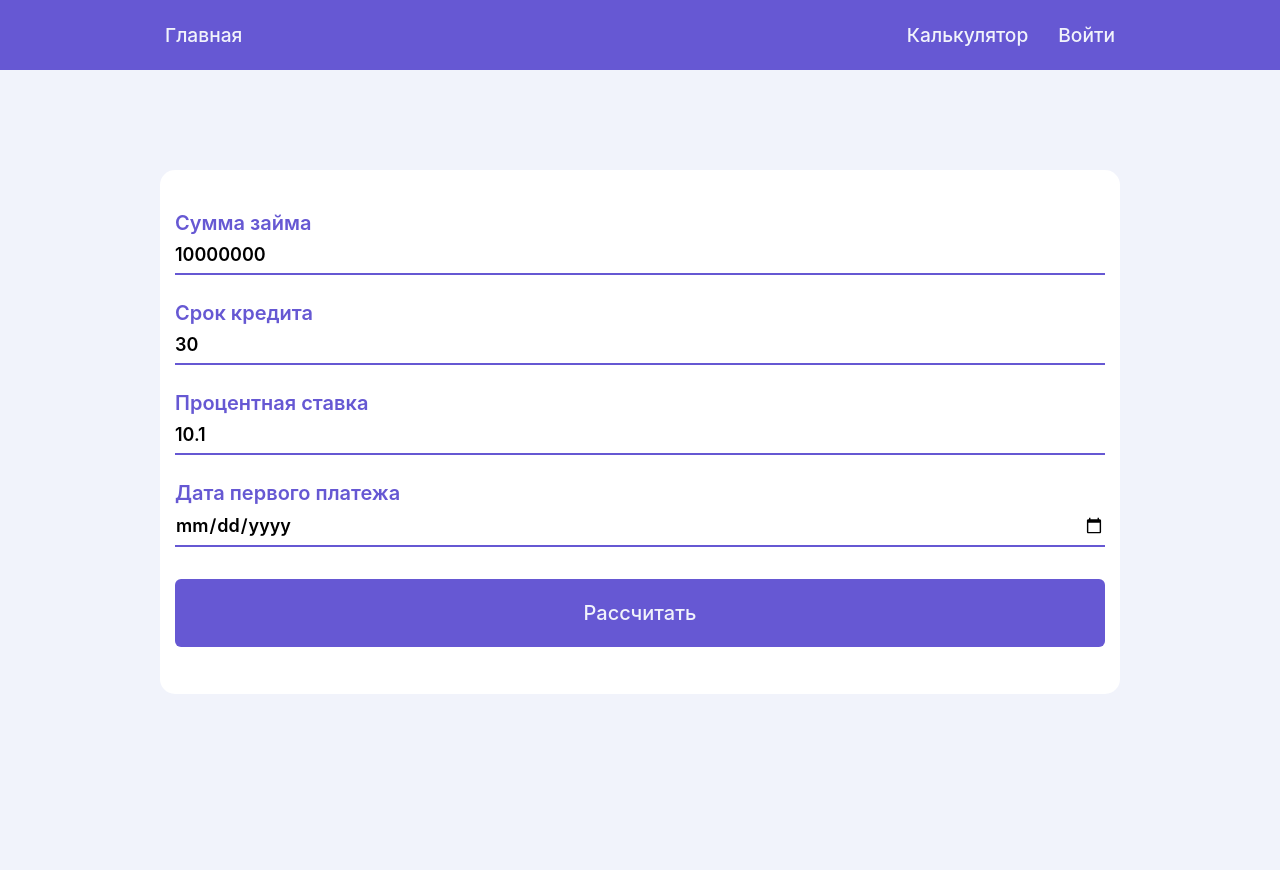
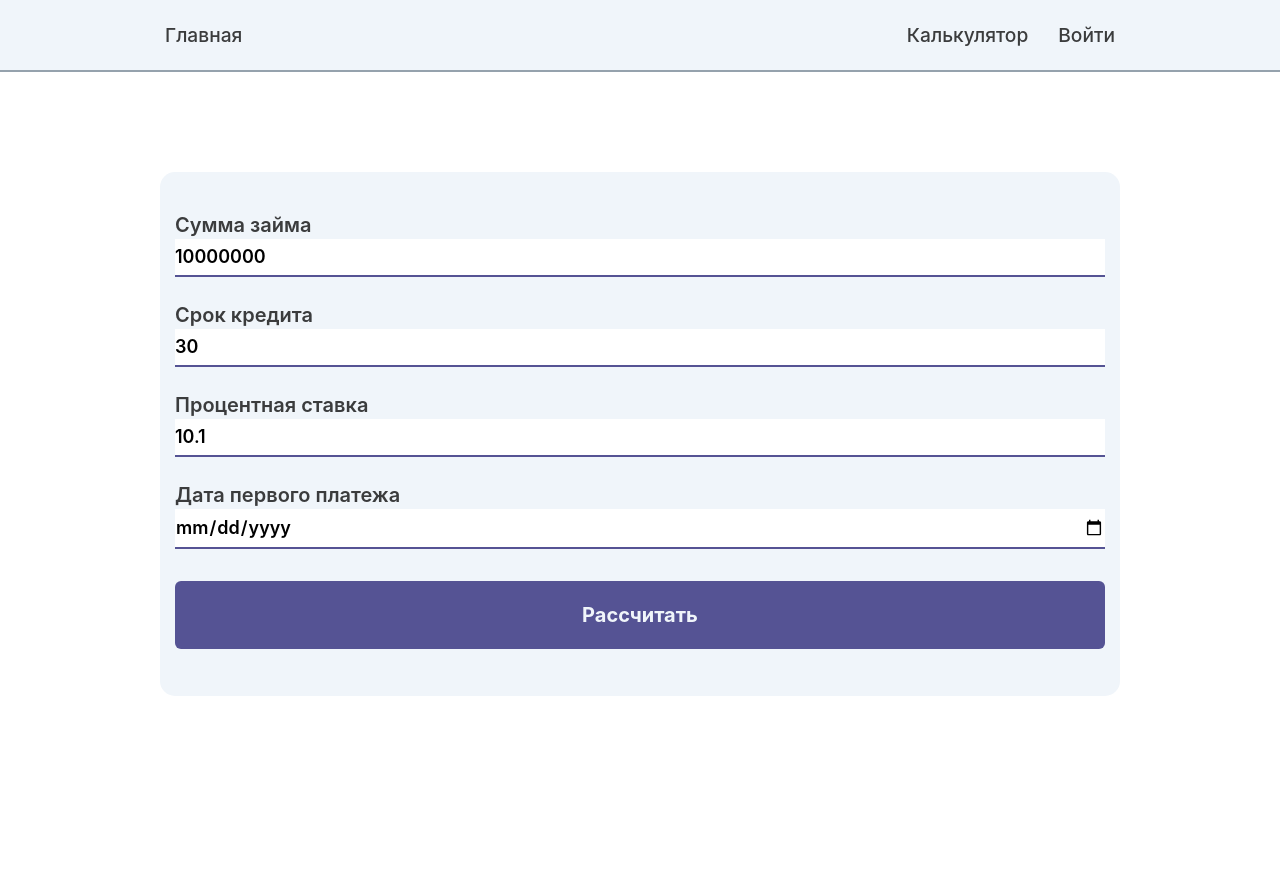
Before and after one commit to Axonome/MortgageCalculatorFrontend, a React (Create React App) app: page /Calculator in a window 1280 px wide. Built offline with nearby package versions, Linux system fonts and the light colour scheme.

Commit message:
Change color palette

```diff
--- a/src/Components/App.css
+++ b/src/Components/App.css
@@ -7,34 +7,6 @@
   align-items: center;
 }
 
-.header {
-  flex: 0 1 auto;
-}
-
-.header ul {
-  list-style-type: none;
-  margin: 0;
-  overflow: hidden;
-}
-
-.header li {
-  float: left;
-  margin: 0 2px;
-}
-
-.header li button {
-  display: block;
-  text-align: center;
-  padding: 7px 8px;
-  text-decoration: none;
-  border-radius: 4px;
-  @apply bg-secondary;
-}
-
-.header li button:hover {
-  @apply bg-accent text-primary;
-}
-
 .main-content {
   padding-top: 100px;
   width: 100%;
--- a/src/Components/App.tsx
+++ b/src/Components/App.tsx
@@ -7,7 +7,7 @@ function App() {
   return (
     <div>
       {<Navbar/>}
-      <div className="font-semibold min-h-screen bg-primary">
+      <div className="font-semibold min-h-screen bg-neutral">
         <div className="page">
           <div className="main-content">
             <Outlet/>
--- a/src/Components/Calculator/Calculator.css
+++ b/src/Components/Calculator/Calculator.css
@@ -24,7 +24,7 @@
 
 
 .calculator {
-    @apply bg-secondary text-xl;
+    @apply bg-primary text-xl;
     padding: 15px;
     border-radius: 15px;
     height: 100%;
@@ -45,8 +45,12 @@
   padding-top: 1.5rem;
 }
 
+.calculator input {
+  @apply bg-neutral;
+}
+
 .calculator label {
-  @apply text-accent;
+  @apply text-gray;
   top: 1.5rem;
   transition: .25s ease;
 }
@@ -65,7 +69,7 @@
   font-size: 1.25rem;
   padding: 1em;
   width: 100%;
-  font-weight: 500;
+  font-weight: 700;
   border-radius: 6px;
   border: 0;
   @apply bg-accent text-primary;
--- /dev/null
+++ b/src/Components/Login/Login.tsx
@@ -0,0 +1,9 @@
+function LoginPage() {
+    return (
+        <div>
+
+        </div>
+    );
+}
+
+export default LoginPage;
--- a/src/Components/Navbar/Navbar.css
+++ b/src/Components/Navbar/Navbar.css
@@ -2,7 +2,8 @@
     display: flex;
     align-items: center;
     justify-content: center;
-    @apply bg-accent
+    @apply bg-primary;
+    border-bottom: 2px solid theme("colors.secondary");
 }
 
 nav {
@@ -12,9 +13,8 @@ nav {
     justify-content: space-between;
     align-items: center;
     height: 70px;
-    background-color: white;
     padding: 5px;
-    @apply bg-accent text-primary;
+    @apply bg-primary text-gray;
     font-size: 1.2rem;
     font-weight: 500;
 }
--- a/src/Components/Navbar/Navbar.tsx
+++ b/src/Components/Navbar/Navbar.tsx
@@ -1,5 +1,4 @@
 import './Navbar.css';
-import { useState } from "react"
 import { Link } from 'react-router-dom';
 
 function Navbar() {
@@ -9,7 +8,7 @@ function Navbar() {
                 <Link to="/"><button type="button" >Главная</button></Link>
                 <ul>
                     <li><Link to="Calculator/"><button type="button">Калькулятор</button></Link></li>
-                    <li><Link to="Calculator/"><button type="button">Войти</button></Link></li>
+                    <li><Link to="Auth/"><button type="button">Войти</button></Link></li>
                 </ul>
             </nav>
         </div>
--- a/tailwind.config.js
+++ b/tailwind.config.js
@@ -5,12 +5,12 @@ module.exports = {
   ],
   theme: {
     colors: {
-      primary: "#F1F3Fb",
-      secondary: "#FFF",
-      accent: "#6658D3",
-      lightaccent: "#8597A3",
-      neutral: "#735400",
-      gray: "#EEE",
+      primary: "#F0F5FA",
+      secondary: "#95A2AD",
+      accent: "#555394",
+      lightaccent: "#ACABC7",
+      neutral: "#FFFFFF",
+      gray: "#3B3C3D",
     },
     extend: {},
   },
```
Also changed, not shown: src/index.tsx (+6 -1 lines).
